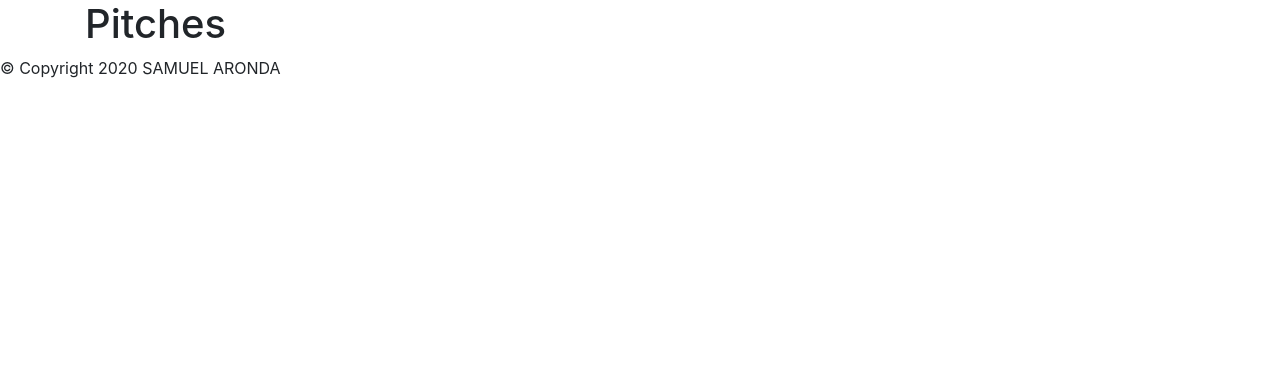
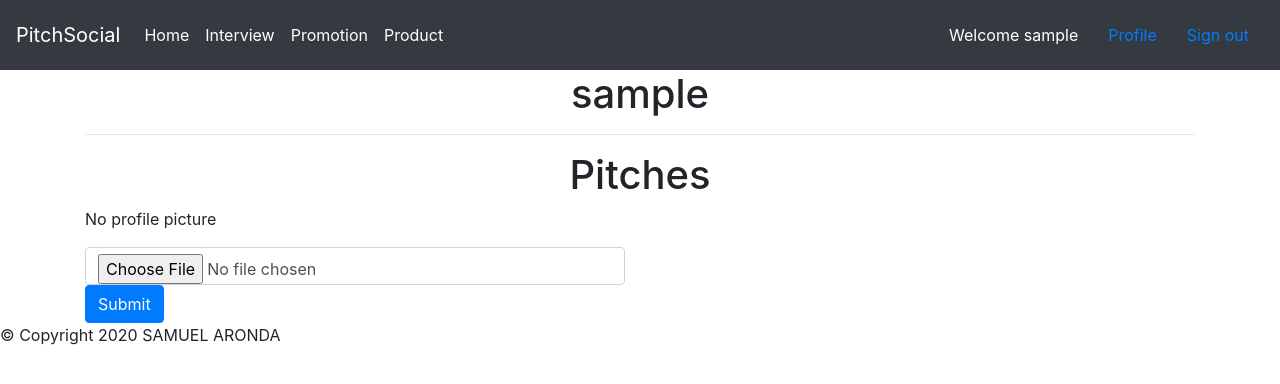
Before and after one commit to arondasamuel123/PitchApp, a Flask app: page /profile/1 in a window 1280 px wide. Shown: the top 384 px of the page. Run offline with Flask 2, Linux system fonts and the light colour scheme; the visitor is signed in with stand-in values (Sample User, id 1); data comes from the database, SQL or seed files in the repository; data that the repository does not hold is empty; some libraries are stand-ins or nearby versions.

Commit message:
profile page completed and styling of certain elements

```diff
--- a/app/main/views.py
+++ b/app/main/views.py
@@ -1,8 +1,9 @@
-from flask import render_template,redirect, url_for
+from flask import render_template,redirect, url_for,request,flash
 from . import main
 from .forms import PitchForm, CommentForm
 from flask_login import current_user, login_required
-from ..models import Pitch,Comment
+from ..models import Pitch,Comment,User
+from .. import photos,db
 
 @main.route('/')
 def home():
@@ -32,7 +33,7 @@ def add_comment(id):
         new_comment.save_comment()
 
         return redirect(url_for('main.add_comment'))
-    flash(u'Successfully added comment', 'success')
+    # flash(u'Successfully added comment', 'success')
     return render_template('addcomments.html',comment_form=comment_form, pitch_comment=pitch_comment)
 
 @main.route('/viewcomments/<int:id>')
@@ -44,8 +45,18 @@ def fet_comments(id):
 
 @main.route('/profile/<int:id>')
 def user_profile(id):
-    # user = User.query.filter_by(id = id).first()
+    user = current_user
 
     pitches = Pitch.query.filter_by(user_id= id).all()
 
-    return render_template('prof/profile.html', pitches=pitches)
+    return render_template('prof/profile.html', pitches=pitches, user=user)
+
+@main.route('/updatepic/<int:id>', methods=['POST'])
+def update_pic(id):
+    user = User.query.filter_by(id = id).first()
+    if 'photo' in request.files:
+        filename = photos.save(request.files['photo'])
+        path = f'photos/{filename}'
+        user.profile_image = path
+        db.session.commit()
+    return redirect(url_for('main.user_profile', id= id))
--- a/app/templates/home.html
+++ b/app/templates/home.html
@@ -17,13 +17,13 @@
             <div class="col-md-2"></div>
 
             <div class= "col-md-8">
-                <div class="card" style="width: 18rem;">
+                <div class="card text-white bg-dark mb-3" style="width: 18rem;">
                     <div class="card-body">
                       <h5 class="card-title">{{pitch.category}}</h5>
 
                       <p class="card-text">{{pitch.mintute_pitch}}</p>
-                      <a href="/addcomment/{{pitch.id}}" class="card-link">Add Comment</a>
-                      <a href="/viewcomments/{{pitch.id}}" class="card-link">View Comments</a>
+                      <a style="color: white;" href="/addcomment/{{pitch.id}}" class="card-link">Add Comment</a>
+                      <a style="color: white;" href="/viewcomments/{{pitch.id}}" class="card-link">View Comments</a>
                     </div>
                   </div>
 
--- a/app/templates/navbar.html
+++ b/app/templates/navbar.html
@@ -6,7 +6,7 @@
     <div class="collapse navbar-collapse" id="navbarNav">
       <ul class="navbar-nav">
         <li class="nav-item active">
-          <a class="nav-link"style="color: white;" href="#">Home <span class="sr-only">(current)</span></a>
+          <a class="nav-link"style="color: white;" href="/">Home <span class="sr-only">(current)</span></a>
         </li>
         <li class="nav-item">
           <a class="nav-link"style="color: white;" href="#">Interview</a>
@@ -23,7 +23,7 @@
     <ul class="nav navbar-nav navbar-right">
       {% if current_user.is_authenticated %}
       <li style="color:white;padding:15px;">Welcome {{current_user.username}}</li>
-      <li><a href="{{url_for('main.user_profile',id=current_user.id)}}">Profile</a></li>
+      <li style="color:white;padding:15px;"> <a href="{{url_for('main.user_profile',id=current_user.id)}}">Profile</a></li>
       <li style="color:white;padding:15px;"><a href="{{url_for('auth.logout')}}">Sign out</a></li>
       {% else %}
       <li style="color:white;padding:15px;"><a href="{{url_for('auth.login')}}">Sign in</a></li>
--- a/app/templates/prof/profile.html
+++ b/app/templates/prof/profile.html
@@ -1,8 +1,12 @@
 {%extends 'base.html'%}
 
 {%block content%}
+{{super()}}
 <div class="container">
-    <h1>Pitches</h1>
+
+    <h1 align="center">{{user.username}} <br>
+        <hr>
+        Pitches</h1>
     {%for pitch in pitches%}
     <div class="row">
         <div class="col-md-8">
@@ -21,6 +25,31 @@
     </div>
     {%endfor%}
 
+
+    <section>
+        <div class="row">
+            <div class="col-md-6">
+                {% if user.profile_image %}
+
+    <img src="{{url_for('static',filename=user.profile_image)}}" alt="" class="img-thumbnail">
+
+    {%else%}
+    <p>No profile picture</p>
+
+    {% endif %}
+
+                {% if user == current_user %}
+    <form  action="/updatepic/{{user.id}}" method="post" enctype = "multipart/form-data">
+
+      <input type="file"  name="photo" class="form-control" required>
+      <input class="btn btn-primary" placeholder="Submit photo" type="submit">
+    </form>
+    {% endif %}
+            </div>
+        </div>
+
+    </section>
+
 </div>
 
 {%endblock%}
--- a/app/templates/viewcomments.html
+++ b/app/templates/viewcomments.html
@@ -15,6 +15,7 @@
                       <h5 class="card-title">{{comm.pitch.category}}</h5>
 
                       <p class="card-text">{{comm.comment}}</p>
+                      <p class="card-text">Posted by:{{comm.user.username}}</p>
 
                     </div>
                   </div>
--- a/config.py
+++ b/config.py
@@ -5,6 +5,7 @@ class Config:
     '''
     SQLALCHEMY_DATABASE_URI = 'postgresql+psycopg2://user:123456@localhost/pitch'
     SECRET_KEY = os.environ.get('SECRET_KEY')
+    UPLOADED_PHOTOS_DEST ='app/static/photos'
 class ProdConfig(Config):
     '''
     Production config child class
```
Also changed, not shown: app/__init__.py (+8 -0 lines), app/static/photos/user.png (added), app/static/photos/user_1.png (added).
